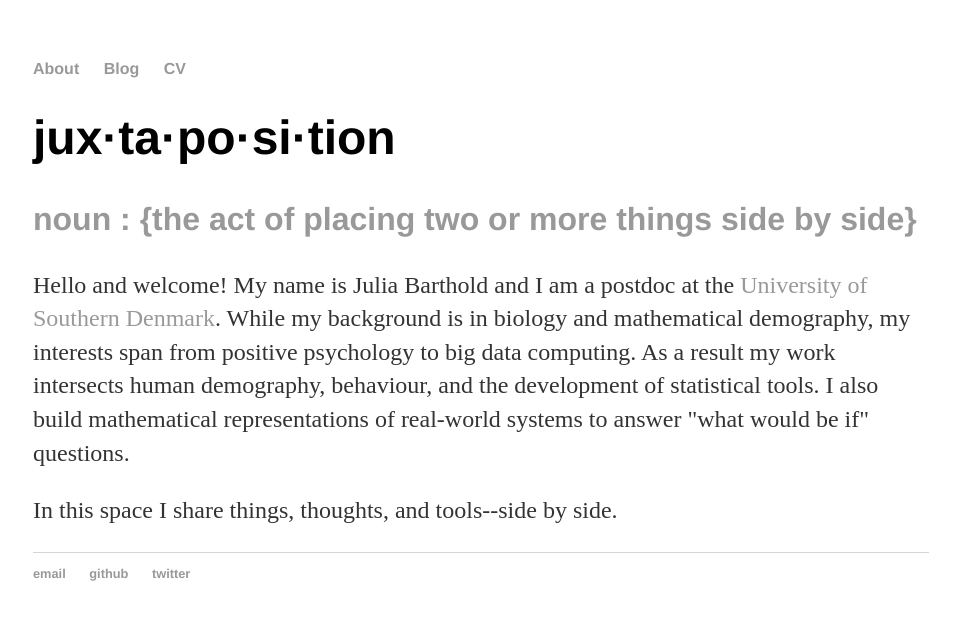
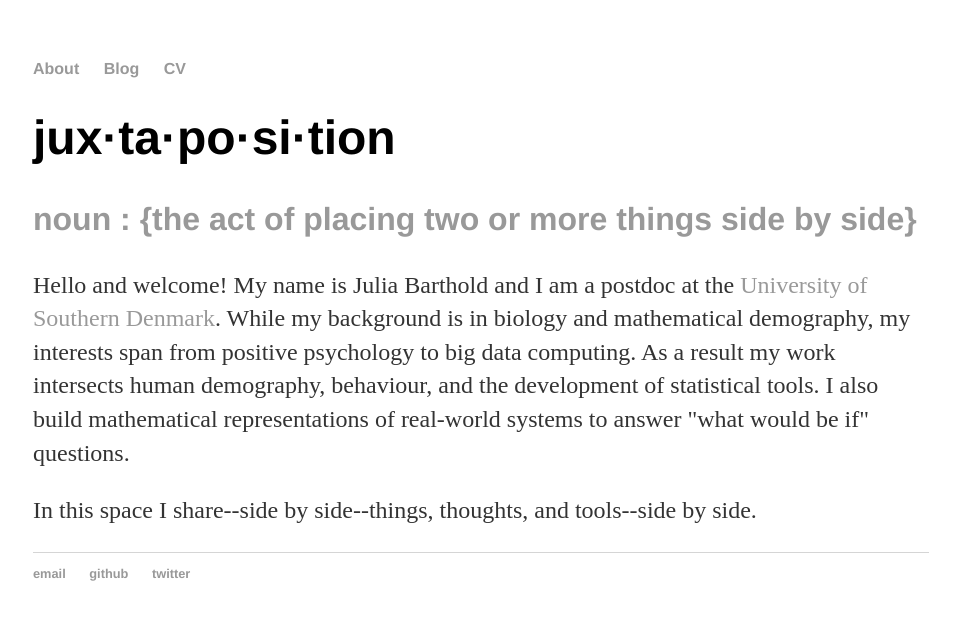
Before and after one commit to bartholdja/bartholdja.github.io, a Jekyll site: the page built from about/index.html, in a window 1280 px wide. Shown: the top 620 px of the page, without its empty margins (159-1119 px from the left). Built offline with Jekyll 4.4.1, drawn with Linux system fonts in a browser that asks for light colours.

Commit message:
changed index html

```diff
--- a/about/index.html
+++ b/about/index.html
@@ -10,5 +10,5 @@
 	background is in biology and mathematical demography, my interests
 	span from positive psychology to big data computing. As a result my work intersects human demography, behaviour,
 	and the development of statistical tools. I also build mathematical representations of real-world systems to answer "what would be if" questions.<p>
-	<p>In this space I share things, thoughts, and tools--side by side.<p>
+	<p>In this space I share--side by side--things, thoughts, and tools--side by side.<p>
 </div><!-- /.blurb -->
```
